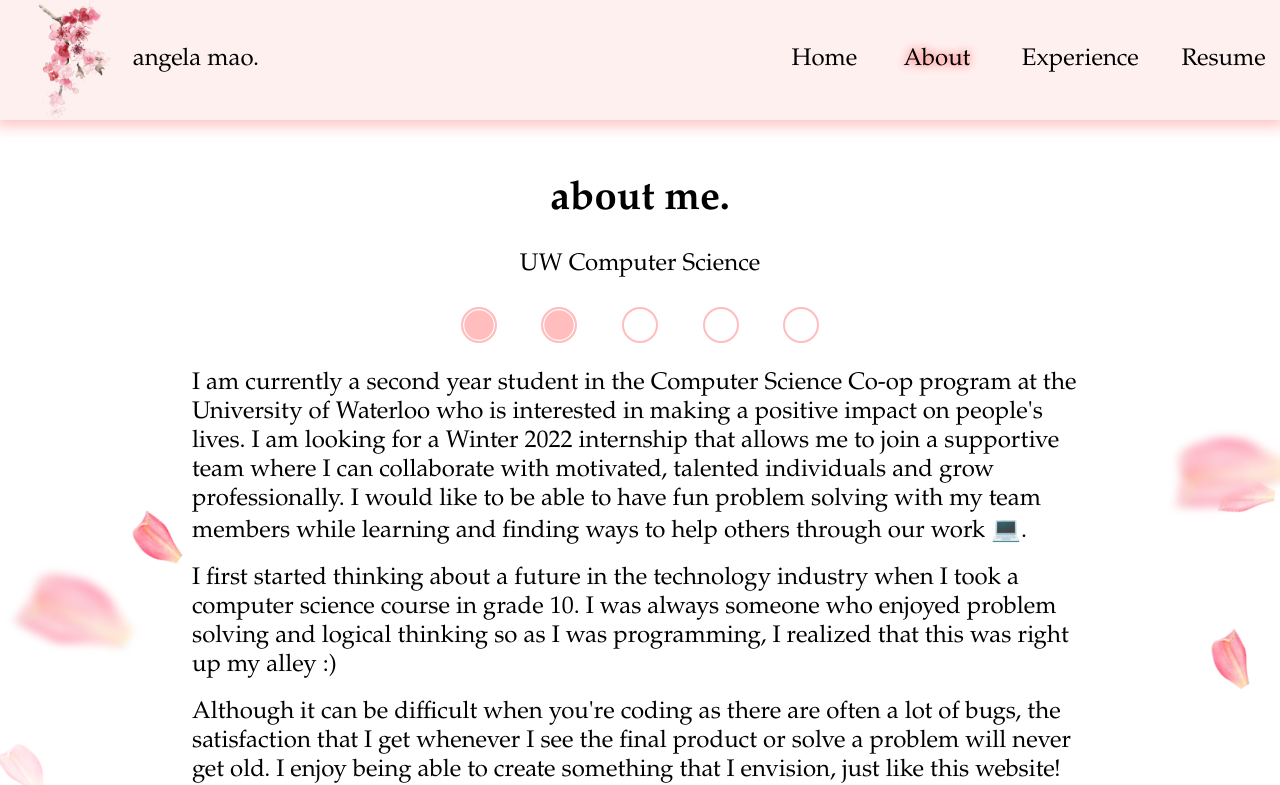
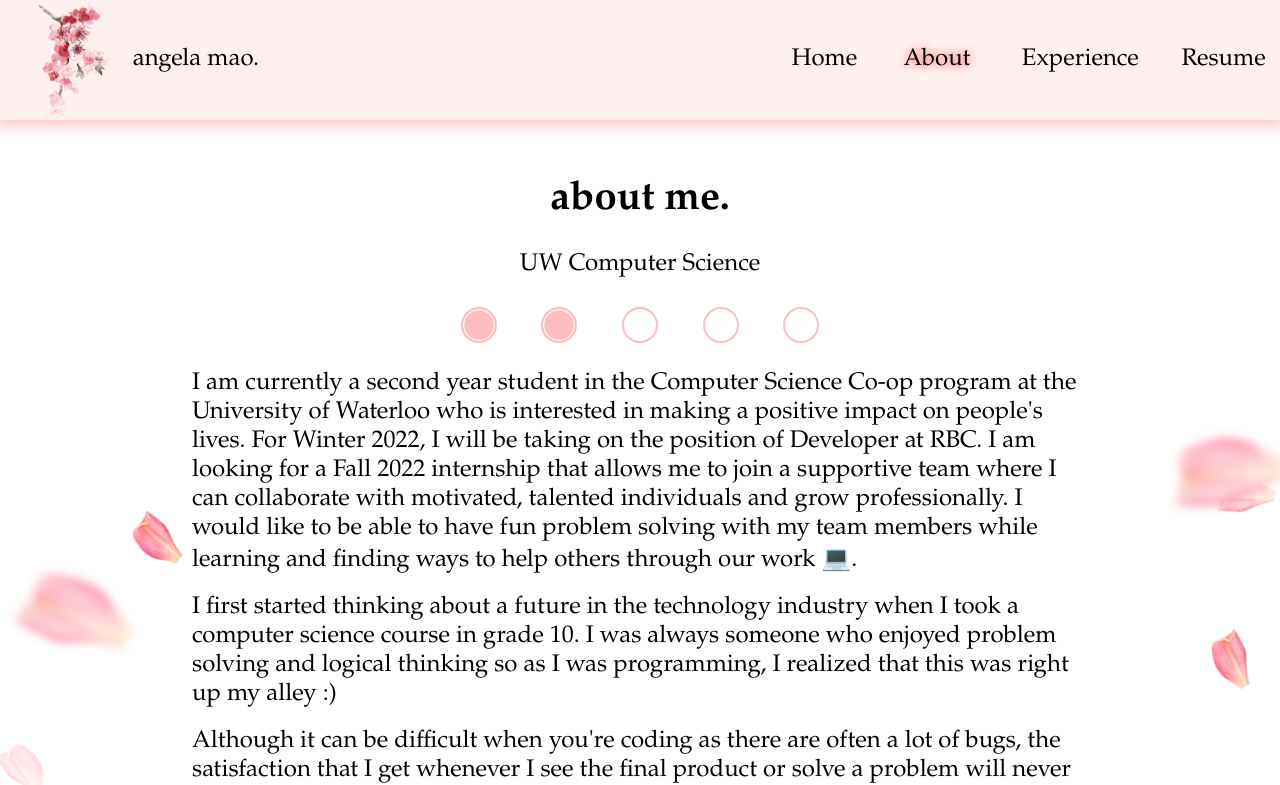
Before and after one commit to angela-mao/angela-mao.github.io, a React (Create React App) app: page /#/about in a window 1280 px wide. Shown: the top 785 px of the page. Built offline with nearby package versions, Linux system fonts and the light colour scheme; a web font is replaced by a local one.

Commit message:
updated my current status

```diff
--- a/src/pages/About.js
+++ b/src/pages/About.js
@@ -22,11 +22,11 @@ const About = () => {
                 <div className="paragraphs">
                     <p>
                         I am currently a second year student in the Computer Science Co-op program at the University of
-                        Waterloo who is interested in making a positive impact on people's lives. I am looking for a
-                        Winter 2022 internship that allows me to join a supportive team where I can collaborate with
-                        motivated, talented individuals and grow professionally. I would like to be able to have fun
-                        problem solving with my team members while learning and finding ways to help others through our
-                        work 💻.
+                        Waterloo who is interested in making a positive impact on people's lives. For Winter 2022, I
+                        will be taking on the position of Developer at RBC. I am looking for a Fall 2022 internship that
+                        allows me to join a supportive team where I can collaborate with motivated, talented individuals
+                        and grow professionally. I would like to be able to have fun problem solving with my team
+                        members while learning and finding ways to help others through our work 💻.
                     </p>
                     <p>
                         I first started thinking about a future in the technology industry when I took a computer science
--- a/src/pages/Experience.js
+++ b/src/pages/Experience.js
@@ -17,6 +17,14 @@ const Experience = () => {
             <section className="experience">
                 <h1>my experience.</h1>
                 <p>The following projects and work experience are listed in reverse chronological order.</p>
+                <div className="divider"></div>
+                <h2>developer</h2>
+                <p className="dates">january 2022 - april 2022</p>
+                <div className="paragraphs">
+                    <p>
+                        Incoming Developer at RBC. Coming soon :)
+                    </p>
+                </div>
                 <div className="divider"></div>
                 <h2>full stack developer</h2>
                 <p className="dates">may 2021 - august 2021</p>
--- a/src/pages/Home.js
+++ b/src/pages/Home.js
@@ -17,7 +17,7 @@ const Home = () => {
                     <p>Welcome to my website. Here you can learn all about me, including my previous experience as well
                         as my goals and interests. </p>
                     <p>Feel free to reach out to me using my contact information at the bottom. I am currently looking
-                    for a Winter 2022 internship!</p>
+                    for a Fall 2022 internship!</p>
                     <p> </p>
                     <p className="signature">Angela Mao</p>
                 </div>
```
